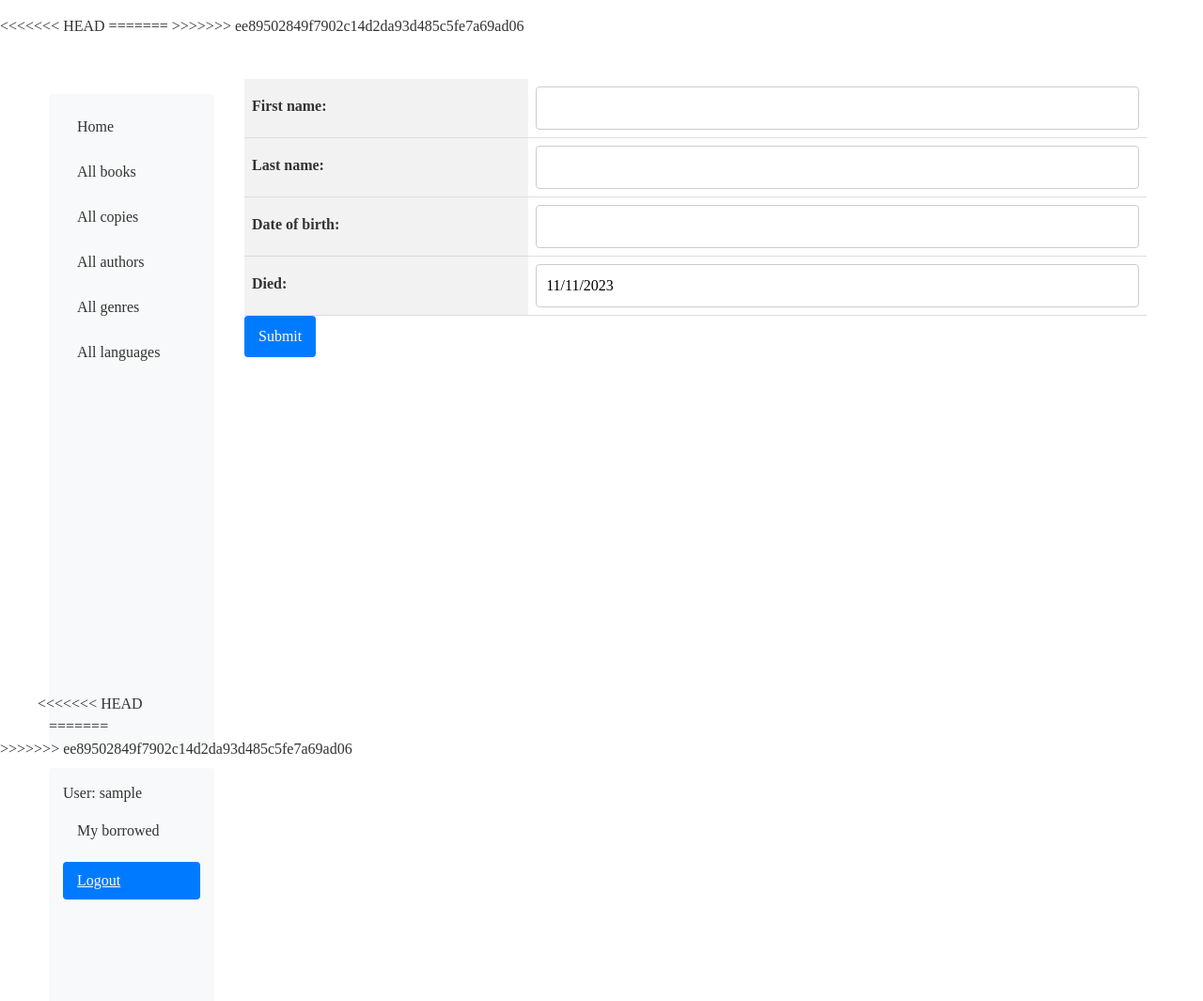
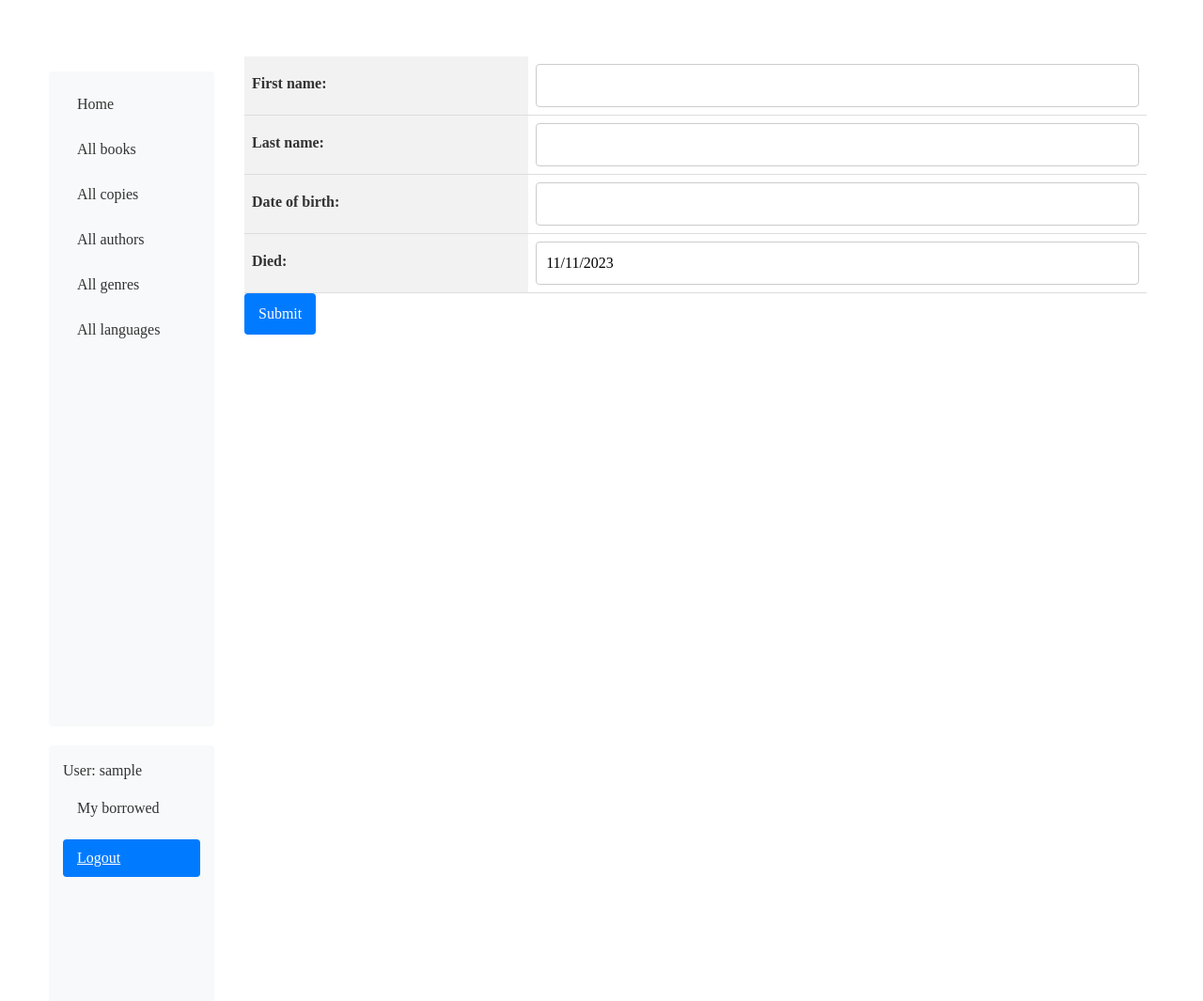
Before and after one commit to MuwaEric/Library1, a Django app: page /catalog/author/create/ in a window 1280 px wide. Shown: the top 1065 px of the page at 94% size. Run offline with Django 5.2, Linux system fonts and the light colour scheme; the visitor is signed in with stand-in values (Sample User, id 1).

Commit message:
restored base_generic

```diff
--- a/Project/catalog/templates/base_generic.html
+++ b/Project/catalog/templates/base_generic.html
@@ -16,10 +16,7 @@
     {% load static %}
 
     <link rel="stylesheet" href="{% static 'css/styles.css' %}" />
-<<<<<<< HEAD
-=======
     <link rel="stylesheet" href="{% static 'css/custom_styles.css' %}" />
->>>>>>> ee89502849f7902c14d2da93d485c5fe7a69ad06
 </head>
 <body>
     <div class="container-fluid">
@@ -101,14 +98,11 @@
                 </div>
               {% endif %}
            {% endblock %}
-<<<<<<< HEAD
         </div>
     <script src="{% static 'js/theme_toggle.js' %}"></script>
-=======
         </div>
     </div><!-- Closing container-fluid -->
     <script src="https://cdn.jsdelivr.net/npm/@popperjs/core@2.11.8/dist/umd/popper.min.js" integrity="sha384-I7E8VVD/ismYTF4hNIPjVp/Zjvgyol6VFvRkX/vR+Vc4jQkC+hVqc2pM8ODewa9r" crossorigin="anonymous"></script>
     <script src="https://cdn.jsdelivr.net/npm/bootstrap@5.3.3/dist/js/bootstrap.min.js" integrity="sha384-0pUGZvbkm6XF6gxjEnlmuGrJXVbNuzT9qBBavbLwCsOGabYfZo0T0to5eqruptLy" crossorigin="anonymous"></script>
->>>>>>> ee89502849f7902c14d2da93d485c5fe7a69ad06
 </body>
 </html>
```
